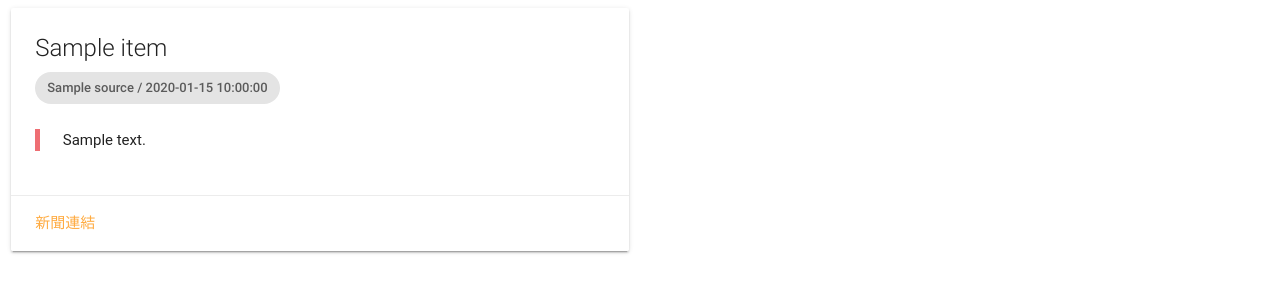
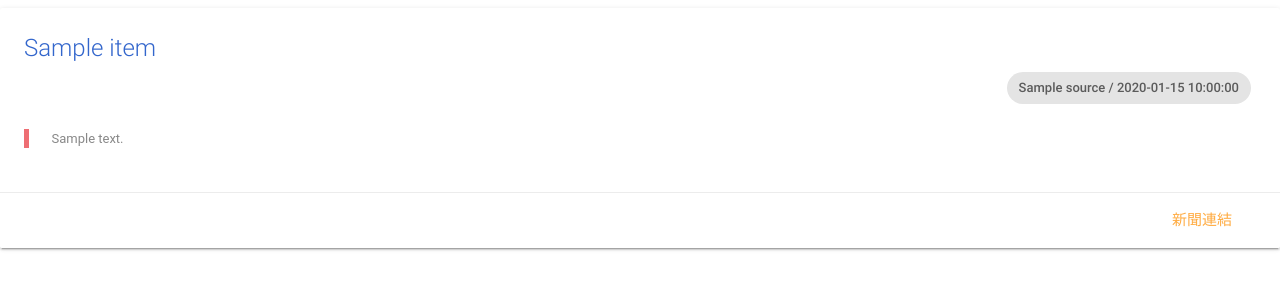
Before and after one commit to ilyalee/newstw, a Python web app: template archiver/templates/index.html in a window 1280 px wide. Shown: the top 300 px of the page. Run offline with Jinja, Linux system fonts and the light colour scheme; the template is opened without the code that fills it: most values are stand-ins (such as "Sample title", 1, 10 or a date in 2020); some libraries are stand-ins or nearby versions; some web fonts are replaced.

Commit message:
renew demo page

```diff
--- a/archiver/templates/index.html
+++ b/archiver/templates/index.html
@@ -4,12 +4,28 @@
   <link rel="stylesheet" href="https://cdnjs.cloudflare.com/ajax/libs/materialize/0.98.0/css/materialize.min.css" />
   <link href="https://fonts.googleapis.com/icon?family=Material+Icons" rel="stylesheet" />
   <meta name="viewport" content="width=device-width, initial-scale=1.0"/>
+  <style>
+    blockquote {
+      text-align: left;
+      white-space: normal;
+      font-size: small;
+      color: #888;
+    }
+
+    .card-content, .card-action {
+      text-align: right;
+    }
+
+    .card-title {
+      text-align: left;
+      color: #3366cc;
+    }
+  </style>
 </head>
 <body>
   <ul>
   {% for item in data['items'] %}
-    <li class="row">
-      <div class="col s12 m6">
+    <li>
       <div class="card">
         <div class="card-content">
           <span class="card-title">{{ item['title'] }}</span>
@@ -17,8 +33,7 @@
           <blockquote>{{ item['summary'] }}</blockquote>
         </div>
         <div class="card-action">
-            <a href="{{ item['link'] }}">新聞連結</a>
-          </div>
+          <a target="_blank" href="{{ item['link'] }}">新聞連結</a>
         </div>
       </div>
     </li>
```
Lines whose indentation alone changed are shown as unchanged.
